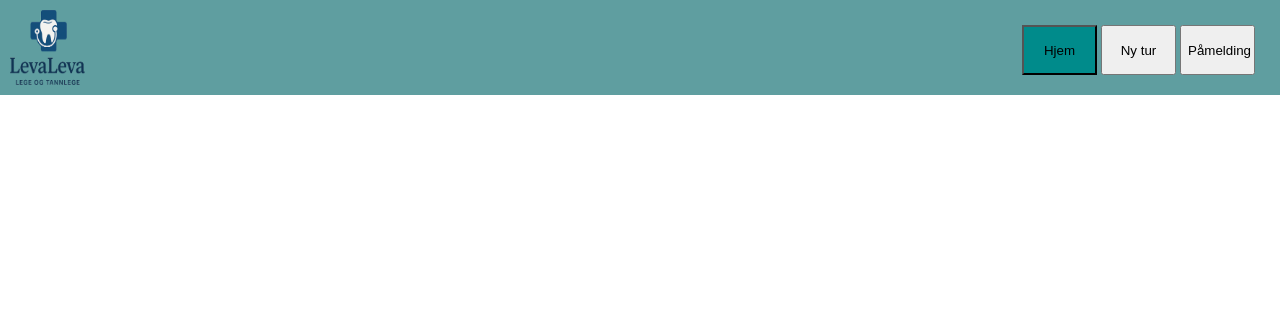
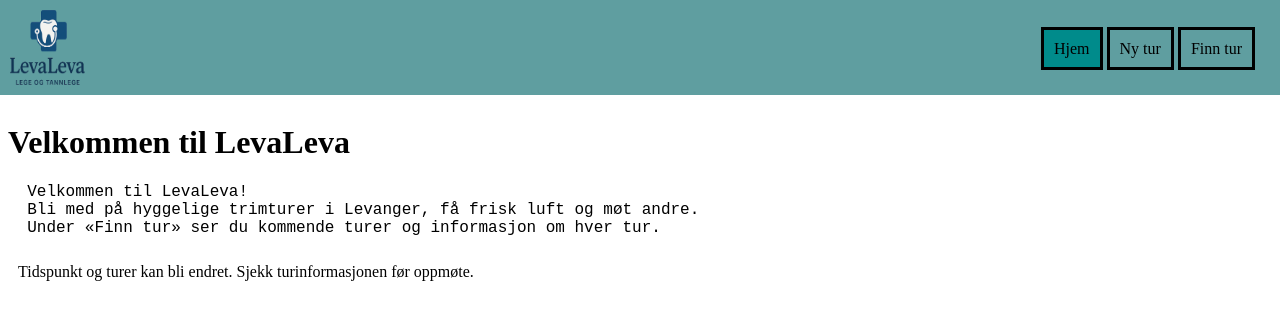
Before and after one commit to Adrian487-glitch/LevaLeva, a plain HTML site: page Index.html in a window 1280 px wide. Drawn offline with Linux system fonts and the light colour scheme.

Commit message:
forbedret hjem siden

```diff
--- a/Index.html
+++ b/Index.html
@@ -6,15 +6,24 @@
     <title>Hovedside</title>
     <link rel="stylesheet" href="Style.css" />
   </head>
-  <script src="script.js" defer></script>
+  <script src="Script.js" defer></script>
   <body>
     <div class="header">
       <img class="logo" src="/Bilder/levaleva.png" alt="" />
       <div class="pages">
-        <button style="background-color: darkcyan"><a href="">Hjem</a></button>
-        <button><a href="ny tur.html">Ny tur</a></button>
-        <button><a href="påmelding.html">Påmelding</a></button>
+        <a style="background-color: darkcyan" href="">Hjem</a>
+        <a href="ny tur.html">Ny tur</a>
+        <a href="påmelding.html">Finn tur</a>
       </div>
     </div>
+    <h1>Velkommen til LevaLeva</h1>
+    <pre>
+  Velkommen til LevaLeva!
+  Bli med på hyggelige trimturer i Levanger, få frisk luft og møt andre.
+  Under «Finn tur» ser du kommende turer og informasjon om hver tur.</pre
+    >
+    <p style="border: none">
+      Tidspunkt og turer kan bli endret. Sjekk turinformasjonen før oppmøte.
+    </p>
   </body>
 </html>
--- a/Style.css
+++ b/Style.css
@@ -1,3 +1,6 @@
+body {
+  padding-top: 95px;
+}
 .header {
   display: flex;
   justify-content: space-between;
@@ -13,19 +16,19 @@
   height: 75px;
 }
 .pages {
-  padding-top: 25px;
+  padding-top: 40px;
   padding-right: 25px;
 }
 a {
   text-decoration: none;
   color: black;
-}
-button {
   width: 75px;
   height: 50px;
   text-align: center;
+  border: 3px solid;
+  padding: 10px;
 }
-button:hover {
+a:hover {
   box-shadow: 0 8px 16px 0 rgb(0 0 0 / 2);
   background-color: grey;
   cursor: pointer;
@@ -40,3 +43,6 @@ p {
   padding: 10px;
   border: 3px solid black;
 }
+pre {
+  font-size: large;
+}
```
Also changed, not shown: ny tur.html (+4 -6 lines), påmelding.html (+4 -6 lines).
